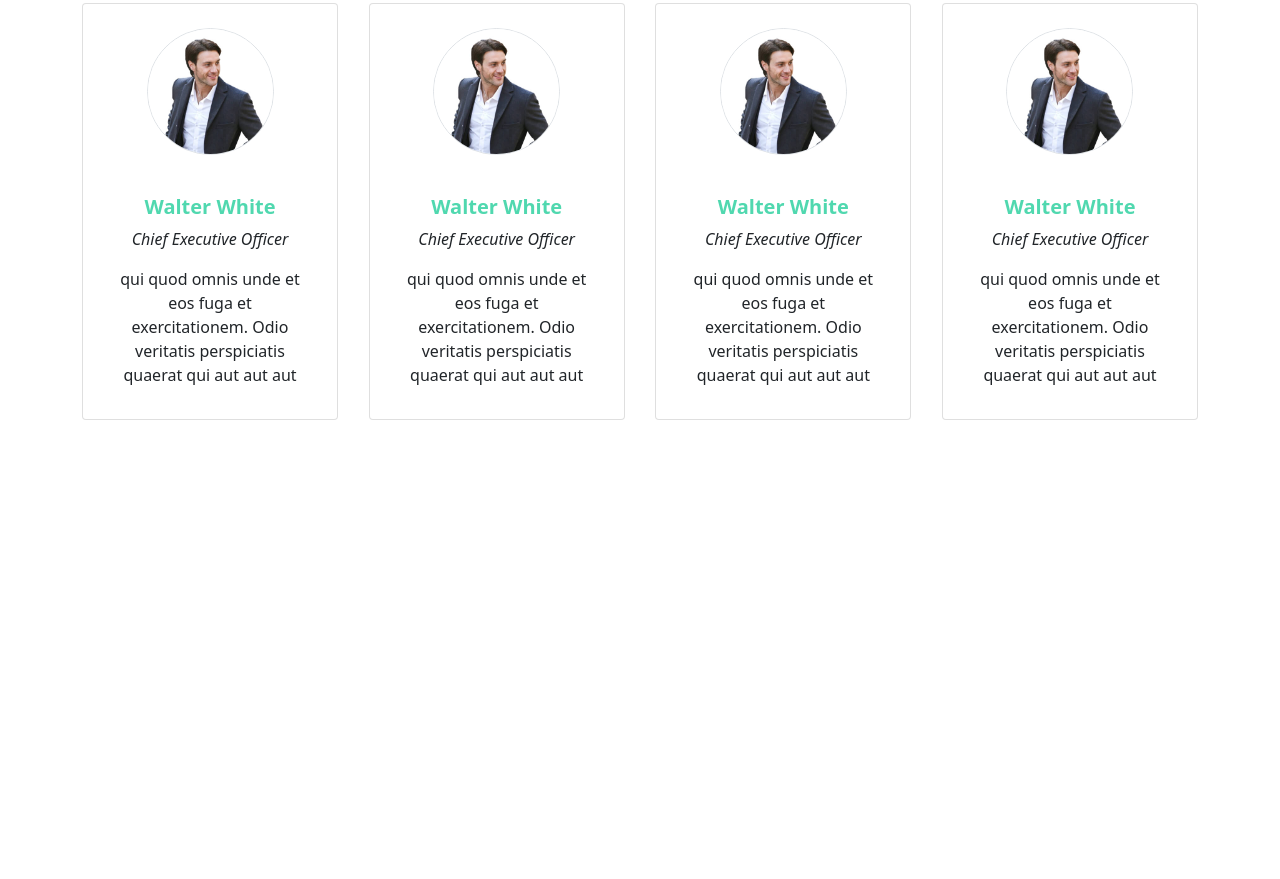
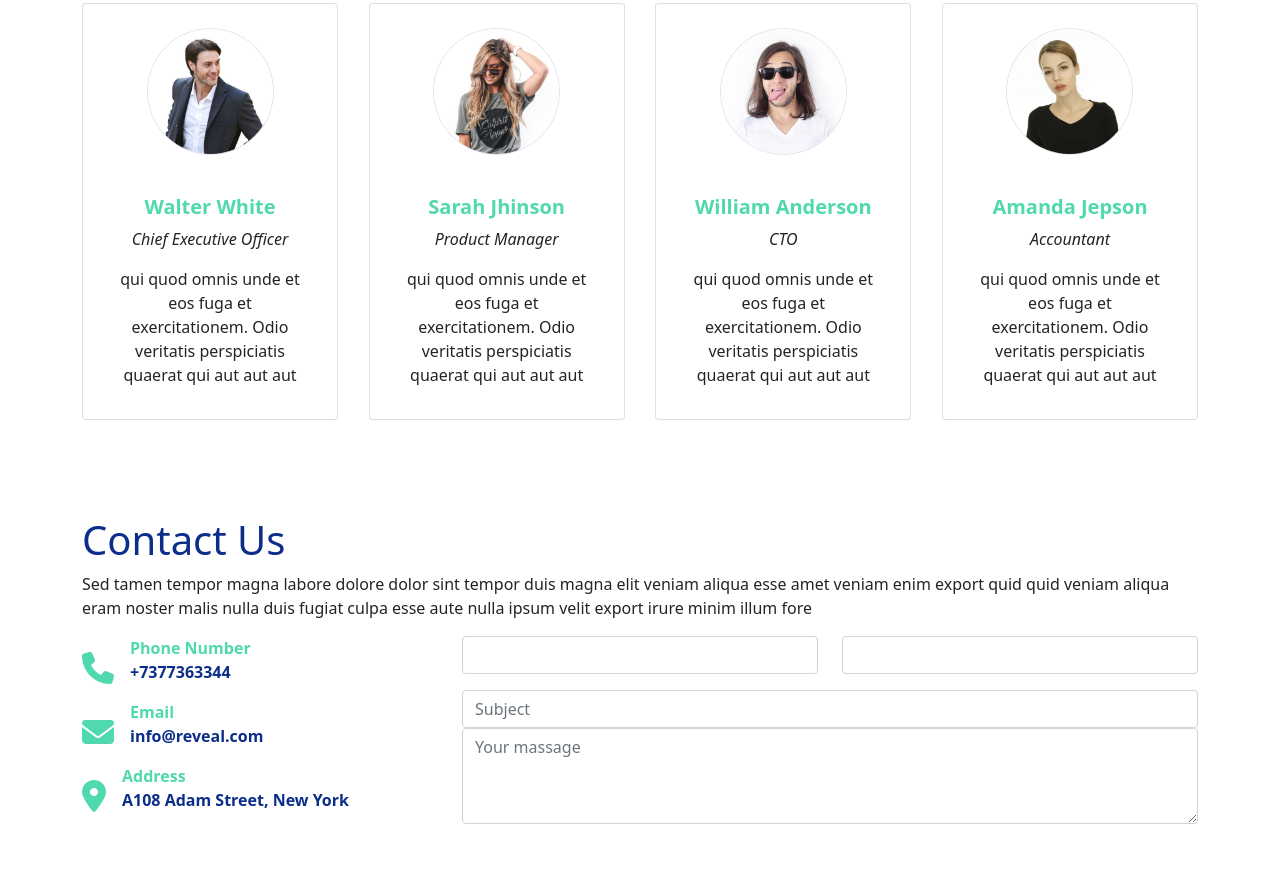
Before and after one commit to aburasel2/Bootstrap-landig-page, a plain HTML site: page index.html in a window 1280 px wide. Shown: the part 2645-3524 px from the top of the page. Before the commit the page ends 3113 px from the top, so only its background shows below. Drawn offline with Linux system fonts and the light colour scheme.

Commit message:
add new section

```diff
--- a/index.html
+++ b/index.html
@@ -214,12 +214,12 @@
                 </div>
                 <div class="card" style="width: 16rem;">
                     <div class="text-center ">
-                        <img src="image/team-1.jpg" class="card-img-top w-50 border rounded-circle m-4" alt="...">
+                        <img src="image/team-2.jpg" class="card-img-top w-50 border rounded-circle m-4" alt="...">
                     </div>
                     <div class="card-body">
                         <div class="text-center ">
-                            <h5 class="card-title text-secondary fw-bold">Walter White</h5>
-                            <p class="fst-italic"> Chief Executive Officer</p>
+                            <h5 class="card-title text-secondary fw-bold">Sarah Jhinson</h5>
+                            <p class="fst-italic"> Product Manager</p>
                             <p class="m-3 ">qui quod omnis unde et eos fuga et exercitationem. Odio veritatis perspiciatis quaerat qui aut aut aut</p>
                         </div>
 
@@ -227,12 +227,12 @@
                 </div>
                 <div class="card" style="width: 16rem;">
                     <div class="text-center ">
-                        <img src="image/team-1.jpg" class="card-img-top w-50 border rounded-circle m-4" alt="...">
+                        <img src="image/team-3.jpg" class="card-img-top w-50 border rounded-circle m-4" alt="...">
                     </div>
                     <div class="card-body">
                         <div class="text-center ">
-                            <h5 class="card-title text-secondary fw-bold">Walter White</h5>
-                            <p class="fst-italic"> Chief Executive Officer</p>
+                            <h5 class="card-title text-secondary fw-bold">William Anderson</h5>
+                            <p class="fst-italic"> CTO</p>
                             <p class="m-3 ">qui quod omnis unde et eos fuga et exercitationem. Odio veritatis perspiciatis quaerat qui aut aut aut</p>
                         </div>
 
@@ -240,16 +240,50 @@
                 </div>
                 <div class="card" style="width: 16rem;">
                     <div class="text-center ">
-                        <img src="image/team-1.jpg" class="card-img-top w-50 border rounded-circle m-4" alt="...">
+                        <img src="image/team-4.jpg" class="card-img-top w-50 border rounded-circle m-4" alt="...">
                     </div>
                     <div class="card-body">
                         <div class="text-center ">
-                            <h5 class="card-title text-secondary fw-bold">Walter White</h5>
-                            <p class="fst-italic"> Chief Executive Officer</p>
+                            <h5 class="card-title text-secondary fw-bold">Amanda Jepson</h5>
+                            <p class="fst-italic"> Accountant</p>
                             <p class="m-3 ">qui quod omnis unde et eos fuga et exercitationem. Odio veritatis perspiciatis quaerat qui aut aut aut</p>
                         </div>
 
                     </div>
+                </div>
+            </div>
+        </section>
+        <section class="container my-5 py-5">
+            <h1 class="text-primary  ">Contact Us</h1>
+            <p>Sed tamen tempor magna labore dolore dolor sint tempor duis magna elit veniam aliqua esse amet veniam enim export quid quid veniam aliqua eram noster malis nulla duis fugiat culpa esse aute nulla ipsum velit export irure minim illum fore</p>
+            <div class="row">
+                <div class="col-md-4">
+                    <div class="d-flex align-items-center">
+                        <i class="fa-solid fa-phone text-secondary fa-2x"></i>
+                        <p class="text-secondary fw-bold ms-3">Phone Number <br><span class="text-primary fw-bold"> +7377363344</span></p>
+                    </div>
+                    <div class="d-flex align-items-center text-secondary ">
+                        <i class="fa-solid fa-envelope fa-2x"></i>
+                        <p class="text-secondary fw-bold ms-3"> Email <br> <span class="text-primary fw-bold">info@reveal.com</span></p>
+                    </div>
+                    <div class="d-flex align-items-center">
+                        <i class="fa-solid fa-location-dot fa-2x text-secondary"></i>
+                        <p class="text-secondary fw-bold ms-3">Address <br> <span class="text-primary">A108 Adam Street, New York</span></p>
+
+
+                    </div>
+                </div>
+                <div class="col-md-8">
+                    <div class="row">
+                        <div class="col">
+                            <input type="text" class="form-control">
+                        </div>
+                        <div class="col">
+                            <input type="email" class="form-control">
+                        </div>
+                    </div>
+                    <input type="text" placeholder="Subject" class="form-control mt-3">
+                    <textarea type="text" class="form-control h-50 " placeholder="Your massage"></textarea>
                 </div>
             </div>
         </section>
```
